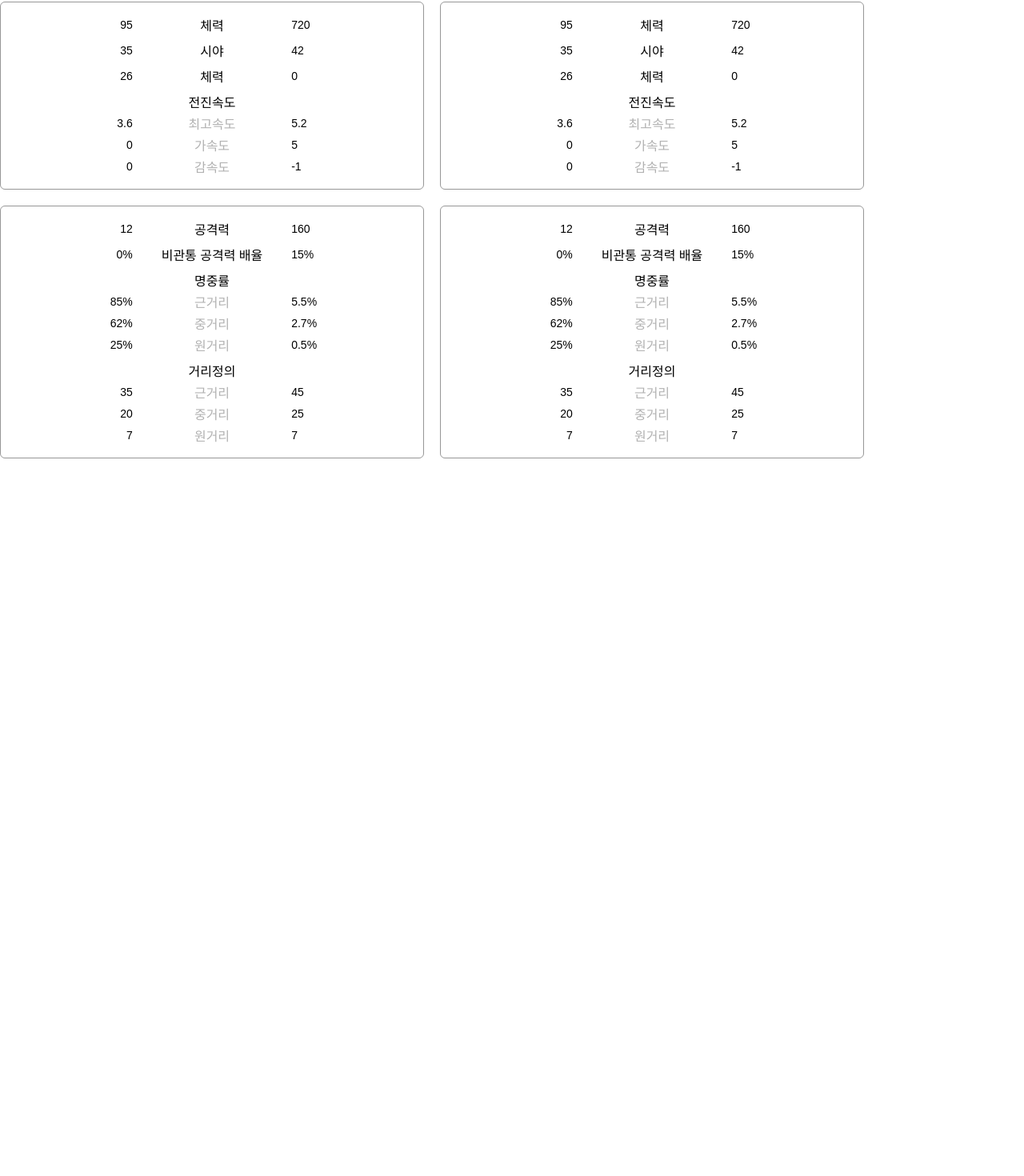
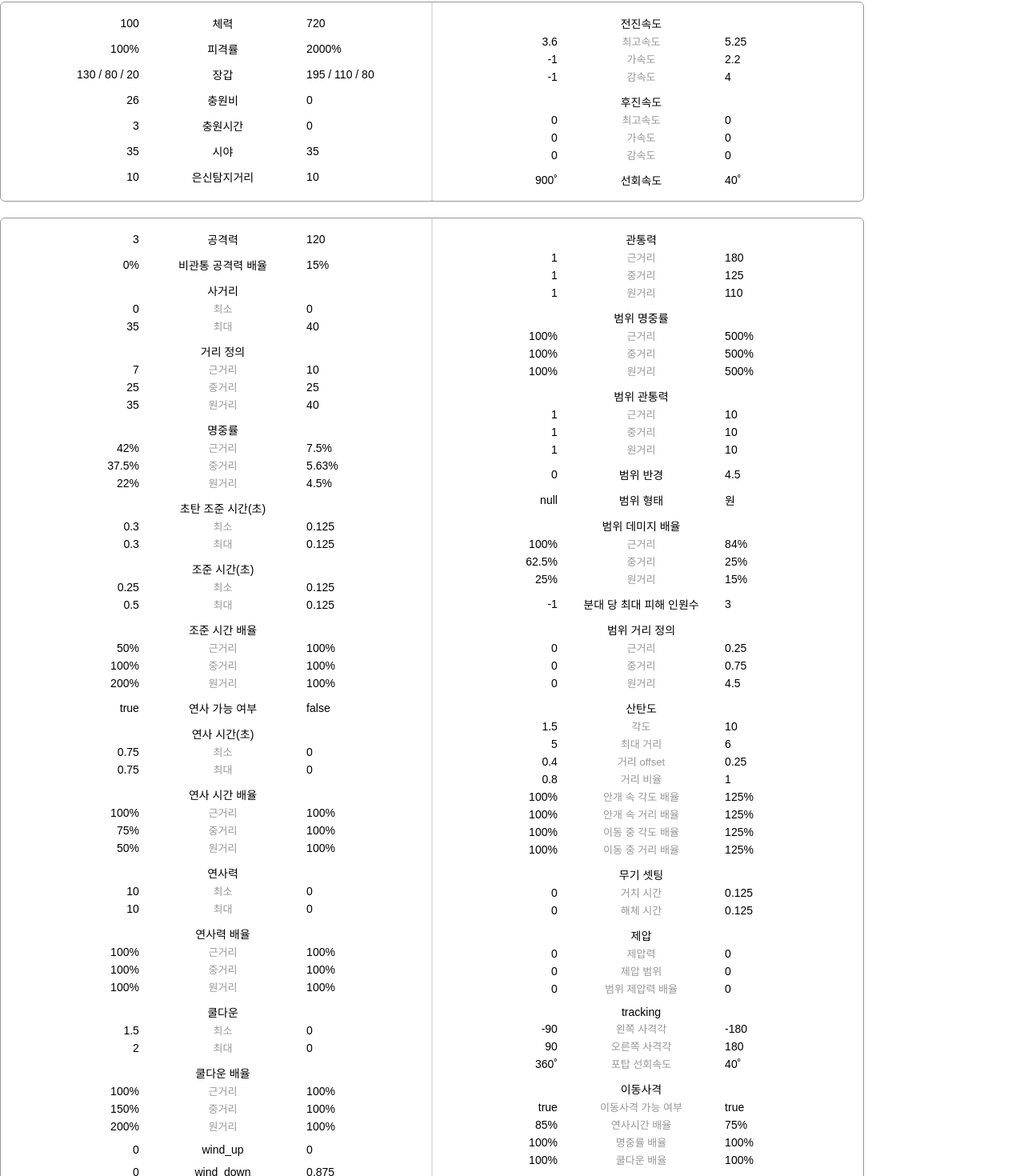
Before and after one commit to coh3-info/coh3-info, a React (Create React App) app: page /details in a window 1280 px wide. Shown: the part 360-1830 px from the top of the page at 80% size. Before the commit the page ends 933 px from the top, so only its background shows below. Built offline with nearby package versions, Linux system fonts and the light colour scheme.

Commit message:
Feat EntityStatsList, WeaponStatsList 분대 능력치 mockup으로 나열

```diff
--- a/src/components/squad_details_page/SquadDetails.tsx
+++ b/src/components/squad_details_page/SquadDetails.tsx
@@ -15,12 +15,10 @@ const SquadDetails = () => {
       <InfoWrapper>
         <ControllersContainer>
           <EntityStatsList />
-          <EntityStatsList />
         </ControllersContainer>
       </InfoWrapper>
       <InfoWrapper>
         <ControllersContainer>
-          <WeaponStatsList />
           <WeaponStatsList />
         </ControllersContainer>
       </InfoWrapper>
--- a/src/components/squad_details_page/stats_list/EntityStatsList.tsx
+++ b/src/components/squad_details_page/stats_list/EntityStatsList.tsx
@@ -3,23 +3,39 @@ import StatsList from './StatsList';
 import type { Stat, StatWithSubStats } from './stat';
 
 const EntityStatsList = () => {
-  const statsList: (Stat | StatWithSubStats)[] = [
-    { statName: '체력', leftValue: '95', rightValue: '720' },
-    { statName: '시야', leftValue: '35', rightValue: '42' },
-    { statName: '체력', leftValue: '26', rightValue: '0' },
+  const statsList1: (Stat | StatWithSubStats)[] = [
+    { statName: '체력', leftValue: '100', rightValue: '720' },
+    { statName: '피격률', leftValue: '100%', rightValue: '2000%' },
+    { statName: '장갑', leftValue: '130 / 80 / 20', rightValue: '195 / 110 / 80' },
+    { statName: '충원비', leftValue: '26', rightValue: '0' },
+    { statName: '충원시간', leftValue: '3', rightValue: '0' },
+    { statName: '시야', leftValue: '35', rightValue: '35' },
+    { statName: '은신탐지거리', leftValue: '10', rightValue: '10' },
+  ];
+
+  const statsList2: (Stat | StatWithSubStats)[] = [
     {
       statName: '전진속도',
       subStats: [
-        { statName: '최고속도', leftValue: '3.6', rightValue: '5.2' },
-        { statName: '가속도', leftValue: '0', rightValue: '5' },
-        { statName: '감속도', leftValue: '0', rightValue: '-1' },
+        { statName: '최고속도', leftValue: '3.6', rightValue: '5.25' },
+        { statName: '가속도', leftValue: '-1', rightValue: '2.2' },
+        { statName: '감속도', leftValue: '-1', rightValue: '4' },
       ],
     },
+    {
+      statName: '후진속도',
+      subStats: [
+        { statName: '최고속도', leftValue: '0', rightValue: '0' },
+        { statName: '가속도', leftValue: '0', rightValue: '0' },
+        { statName: '감속도', leftValue: '0', rightValue: '0' },
+      ],
+    },
+    { statName: '선회속도', leftValue: '900˚', rightValue: '40˚' },
   ];
 
   return (
     <>
-      <StatsList statsList={statsList} />
+      <StatsList statsList1={statsList1} statsList2={statsList2} />
     </>
   );
 };
--- a/src/components/squad_details_page/stats_list/StatItem.tsx
+++ b/src/components/squad_details_page/stats_list/StatItem.tsx
@@ -14,12 +14,12 @@ const StatItem = ({ statName = '', leftValue = '', rightValue = '', subStats = [
   return (
     <StatItemWrapper>
       {hasSubStats ? (
-        <>
+        <StatWithSubStats>
           <StatName>{statName}</StatName>
           <SubStats>
             {subStats.map((subStat) => {
               return (
-                <SingleStat>
+                <SingleStat key={subStat.statName}>
                   <LeftValue>{subStat.leftValue}</LeftValue>
                   <SubStatName>{subStat.statName}</SubStatName>
                   <RightValue>{subStat.rightValue}</RightValue>
@@ -27,7 +27,7 @@ const StatItem = ({ statName = '', leftValue = '', rightValue = '', subStats = [
               );
             })}
           </SubStats>
-        </>
+        </StatWithSubStats>
       ) : (
         <SingleStat>
           <LeftValue>{leftValue}</LeftValue>
@@ -55,7 +55,8 @@ const StatName = styled.div`
   display: flex;
   justify-content: center;
   align-items: center;
-  font-weight: 400;
+  font-weight: 500;
+  font-size: 0.875rem;
 `;
 
 const Value = styled.div`
@@ -75,6 +76,10 @@ const RightValue = styled(Value)`
   align-items: center;
 `;
 
+const StatWithSubStats = styled.div`
+  /* margin-top: 4px; */
+`;
+
 const SubStats = styled.div`
   margin-top: 3px;
   display: flex;
@@ -83,5 +88,6 @@ const SubStats = styled.div`
 `;
 
 const SubStatName = styled(StatName)`
-  color: #b1b1b1;
+  color: #979797;
+  font-size: 0.815rem;
 `;
--- a/src/components/squad_details_page/stats_list/StatsList.tsx
+++ b/src/components/squad_details_page/stats_list/StatsList.tsx
@@ -4,35 +4,66 @@ import StatItem from './StatItem';
 import type { Stat, StatWithSubStats } from './stat';
 
 type StatsListProps = {
-  statsList: (Stat | StatWithSubStats)[];
+  statsList1: (Stat | StatWithSubStats)[];
+  statsList2: (Stat | StatWithSubStats)[];
 };
 
-const StatsList = ({ statsList = [] }: StatsListProps) => {
+const StatsList = ({ statsList1 = [], statsList2 = [] }: StatsListProps) => {
   return (
     <StatsListWrapper>
-      {statsList.map((stat) => {
+      <List>
+        {statsList1.map((stat) => {
           if ('subStats' in stat) {
             const { statName, subStats } = stat;
-          return <StatItem statName={statName} subStats={subStats}></StatItem>;
+            return <StatItem key={statName} statName={statName} subStats={subStats}></StatItem>;
           } else {
             const { statName, leftValue, rightValue } = stat as Stat;
-          return <StatItem statName={statName} leftValue={leftValue} rightValue={rightValue} />;
+            return <StatItem key={statName} statName={statName} leftValue={leftValue} rightValue={rightValue} />;
           }
         })}
+      </List>
+      <List>
+        {statsList2.map((stat) => {
+          if ('subStats' in stat) {
+            const { statName, subStats } = stat;
+            return <StatItem key={statName} statName={statName} subStats={subStats}></StatItem>;
+          } else {
+            const { statName, leftValue, rightValue } = stat as Stat;
+            return <StatItem key={statName} statName={statName} leftValue={leftValue} rightValue={rightValue} />;
+          }
+        })}
+      </List>
     </StatsListWrapper>
   );
 };
 
 export default StatsList;
 
-const StatsListWrapper = styled.div`
+const StatsListWrapper = styled.section`
   width: 100%;
-  max-width: 530px;
   margin-top: 20px; //temp attribute 추후 수정하기
   padding: 16px;
   border: solid 1px #979797;
   border-radius: 6px;
   display: flex;
+
+  position: relative;
+  &::after {
+    content: '';
+    display: block;
+    width: 1px;
+    height: 100%;
+    background-color: #c4c4c4;
+    position: absolute;
+    left: 50%;
+    top: 0;
+    transform: translateX(-50%);
+  }
+`;
+
+const List = styled.ul`
+  width: 100%;
+  display: flex;
   flex-direction: column;
-  gap: 8px;
+  gap: 12px;
 `;
--- a/src/components/squad_details_page/stats_list/WeaponStatsList.tsx
+++ b/src/components/squad_details_page/stats_list/WeaponStatsList.tsx
@@ -3,30 +3,221 @@ import StatsList from './StatsList';
 import type { Stat, StatWithSubStats } from './stat';
 
 const WeaponStatsList = () => {
-  const statsList: (Stat | StatWithSubStats)[] = [
-    { statName: '공격력', leftValue: '12', rightValue: '160' },
+  const statsList1: (Stat | StatWithSubStats)[] = [
+    { statName: '공격력', leftValue: '3', rightValue: '120' },
     { statName: '비관통 공격력 배율', leftValue: '0%', rightValue: '15%' },
+    {
+      statName: '사거리',
+      subStats: [
+        { statName: '최소', leftValue: '0', rightValue: '0' },
+        { statName: '최대', leftValue: '35', rightValue: '40' },
+      ],
+    },
+    {
+      statName: '거리 정의',
+      subStats: [
+        { statName: '근거리', leftValue: '7', rightValue: '10' },
+        { statName: '중거리', leftValue: '25', rightValue: '25' },
+        { statName: '원거리', leftValue: '35', rightValue: '40' },
+      ],
+    },
     {
       statName: '명중률',
       subStats: [
-        { statName: '근거리', leftValue: '85%', rightValue: '5.5%' },
-        { statName: '중거리', leftValue: '62%', rightValue: '2.7%' },
-        { statName: '원거리', leftValue: '25%', rightValue: '0.5%' },
+        { statName: '근거리', leftValue: '42%', rightValue: '7.5%' },
+        { statName: '중거리', leftValue: '37.5%', rightValue: '5.63%' },
+        { statName: '원거리', leftValue: '22%', rightValue: '4.5%' },
       ],
     },
     {
-      statName: '거리정의',
+      statName: '초탄 조준 시간(초)',
       subStats: [
-        { statName: '근거리', leftValue: '35', rightValue: '45' },
-        { statName: '중거리', leftValue: '20', rightValue: '25' },
-        { statName: '원거리', leftValue: '7', rightValue: '7' },
+        { statName: '최소', leftValue: '0.3', rightValue: '0.125' },
+        { statName: '최대', leftValue: '0.3', rightValue: '0.125' },
+      ],
+    },
+    {
+      statName: '조준 시간(초)',
+      subStats: [
+        { statName: '최소', leftValue: '0.25', rightValue: '0.125' },
+        { statName: '최대', leftValue: '0.5', rightValue: '0.125' },
+      ],
+    },
+    {
+      statName: '조준 시간 배율',
+      subStats: [
+        { statName: '근거리', leftValue: '50%', rightValue: '100%' },
+        { statName: '중거리', leftValue: '100%', rightValue: '100%' },
+        { statName: '원거리', leftValue: '200%', rightValue: '100%' },
+      ],
+    },
+    { statName: '연사 가능 여부', leftValue: 'true', rightValue: 'false' },
+    {
+      statName: '연사 시간(초)',
+      subStats: [
+        { statName: '최소', leftValue: '0.75', rightValue: '0' },
+        { statName: '최대', leftValue: '0.75', rightValue: '0' },
+      ],
+    },
+    {
+      statName: '연사 시간 배율',
+      subStats: [
+        { statName: '근거리', leftValue: '100%', rightValue: '100%' },
+        { statName: '중거리', leftValue: '75%', rightValue: '100%' },
+        { statName: '원거리', leftValue: '50%', rightValue: '100%' },
+      ],
+    },
+    {
+      statName: '연사력',
+      subStats: [
+        { statName: '최소', leftValue: '10', rightValue: '0' },
+        { statName: '최대', leftValue: '10', rightValue: '0' },
+      ],
+    },
+    {
+      statName: '연사력 배율',
+      subStats: [
+        { statName: '근거리', leftValue: '100%', rightValue: '100%' },
+        { statName: '중거리', leftValue: '100%', rightValue: '100%' },
+        { statName: '원거리', leftValue: '100%', rightValue: '100%' },
+      ],
+    },
+    {
+      statName: '쿨다운',
+      subStats: [
+        { statName: '최소', leftValue: '1.5', rightValue: '0' },
+        { statName: '최대', leftValue: '2', rightValue: '0' },
+      ],
+    },
+    {
+      statName: '쿨다운 배율',
+      subStats: [
+        { statName: '근거리', leftValue: '100%', rightValue: '100%' },
+        { statName: '중거리', leftValue: '150%', rightValue: '100%' },
+        { statName: '원거리', leftValue: '200%', rightValue: '100%' },
+      ],
+    },
+    { statName: 'wind_up', leftValue: '0', rightValue: '0' },
+    { statName: 'wind_down', leftValue: '0', rightValue: '0.875' },
+
+    {
+      statName: '재장전 시간',
+      subStats: [
+        { statName: '최소', leftValue: '2.9', rightValue: '4' },
+        { statName: '최대', leftValue: '3', rightValue: '5' },
+      ],
+    },
+    {
+      statName: '재장전 시간 배율',
+      subStats: [
+        { statName: '근거리', leftValue: '100%', rightValue: '100%' },
+        { statName: '중거리', leftValue: '100%', rightValue: '100%' },
+        { statName: '원거리', leftValue: '100%', rightValue: '100%' },
+      ],
+    },
+    {
+      statName: '재장전 주기',
+      subStats: [
+        { statName: '최소', leftValue: '2', rightValue: '0' },
+        { statName: '최대', leftValue: '2', rightValue: '0' },
+      ],
+    },
+  ];
+
+  const statsList2: (Stat | StatWithSubStats)[] = [
+    {
+      statName: '관통력',
+      subStats: [
+        { statName: '근거리', leftValue: '1', rightValue: '180' },
+        { statName: '중거리', leftValue: '1', rightValue: '125' },
+        { statName: '원거리', leftValue: '1', rightValue: '110' },
+      ],
+    },
+    {
+      statName: '범위 명중률',
+      subStats: [
+        { statName: '근거리', leftValue: '100%', rightValue: '500%' },
+        { statName: '중거리', leftValue: '100%', rightValue: '500%' },
+        { statName: '원거리', leftValue: '100%', rightValue: '500%' },
+      ],
+    },
+    {
+      statName: '범위 관통력',
+      subStats: [
+        { statName: '근거리', leftValue: '1', rightValue: '10' },
+        { statName: '중거리', leftValue: '1', rightValue: '10' },
+        { statName: '원거리', leftValue: '1', rightValue: '10' },
+      ],
+    },
+    { statName: '범위 반경', leftValue: '0', rightValue: '4.5' },
+    { statName: '범위 형태', leftValue: 'null', rightValue: '원' },
+    {
+      statName: '범위 데미지 배율',
+      subStats: [
+        { statName: '근거리', leftValue: '100%', rightValue: '84%' },
+        { statName: '중거리', leftValue: '62.5%', rightValue: '25%' },
+        { statName: '원거리', leftValue: '25%', rightValue: '15%' },
+      ],
+    },
+    { statName: '분대 당 최대 피해 인원수', leftValue: '-1', rightValue: '3' },
+    {
+      statName: '범위 거리 정의',
+      subStats: [
+        { statName: '근거리', leftValue: '0', rightValue: '0.25' },
+        { statName: '중거리', leftValue: '0', rightValue: '0.75' },
+        { statName: '원거리', leftValue: '0', rightValue: '4.5' },
+      ],
+    },
+    {
+      statName: '산탄도',
+      subStats: [
+        { statName: '각도', leftValue: '1.5', rightValue: '10' },
+        { statName: '최대 거리', leftValue: '5', rightValue: '6' },
+        { statName: '거리 offset', leftValue: '0.4', rightValue: '0.25' },
+        { statName: '거리 비율', leftValue: '0.8', rightValue: '1' },
+        { statName: '안개 속 각도 배율', leftValue: '100%', rightValue: '125%' },
+        { statName: '안개 속 거리 배율', leftValue: '100%', rightValue: '125%' },
+        { statName: '이동 중 각도 배율', leftValue: '100%', rightValue: '125%' },
+        { statName: '이동 중 거리 배율', leftValue: '100%', rightValue: '125%' },
+      ],
+    },
+    {
+      statName: '무기 셋팅',
+      subStats: [
+        { statName: '거치 시간', leftValue: '0', rightValue: '0.125' },
+        { statName: '해체 시간', leftValue: '0', rightValue: '0.125' },
+      ],
+    },
+    {
+      statName: '제압',
+      subStats: [
+        { statName: '제압력', leftValue: '0', rightValue: '0' },
+        { statName: '제압 범위', leftValue: '0', rightValue: '0' },
+        { statName: '범위 제압력 배율', leftValue: '0', rightValue: '0' },
+      ],
+    },
+    {
+      statName: 'tracking',
+      subStats: [
+        { statName: '왼쪽 사격각', leftValue: '-90', rightValue: '-180' },
+        { statName: '오른쪽 사격각', leftValue: '90', rightValue: '180' },
+        { statName: '포탑 선회속도', leftValue: '360˚', rightValue: '40˚' },
+      ],
+    },
+    {
+      statName: '이동사격',
+      subStats: [
+        { statName: '이동사격 가능 여부', leftValue: 'true', rightValue: 'true' },
+        { statName: '연사시간 배율', leftValue: '85%', rightValue: '75%' },
+        { statName: '명중률 배율', leftValue: '100%', rightValue: '100%' },
+        { statName: '쿨다운 배율', leftValue: '100%', rightValue: '100%' },
       ],
     },
   ];
 
   return (
     <>
-      <StatsList statsList={statsList} />
+      <StatsList statsList1={statsList1} statsList2={statsList2} />
     </>
   );
 };
```
Also changed, not shown: src/components/squad_details_page/controller/Controller.tsx (+7 -1 lines). Lines whose indentation alone changed are shown as unchanged.
